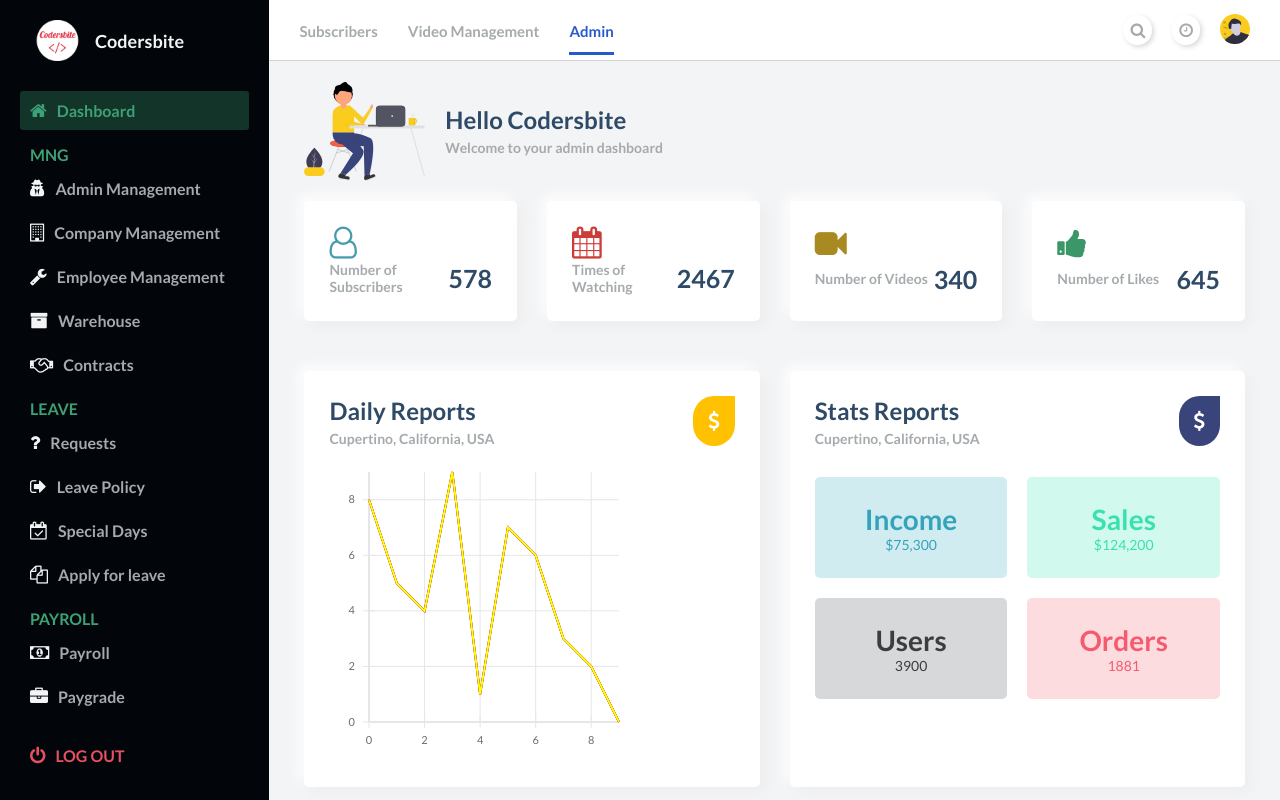
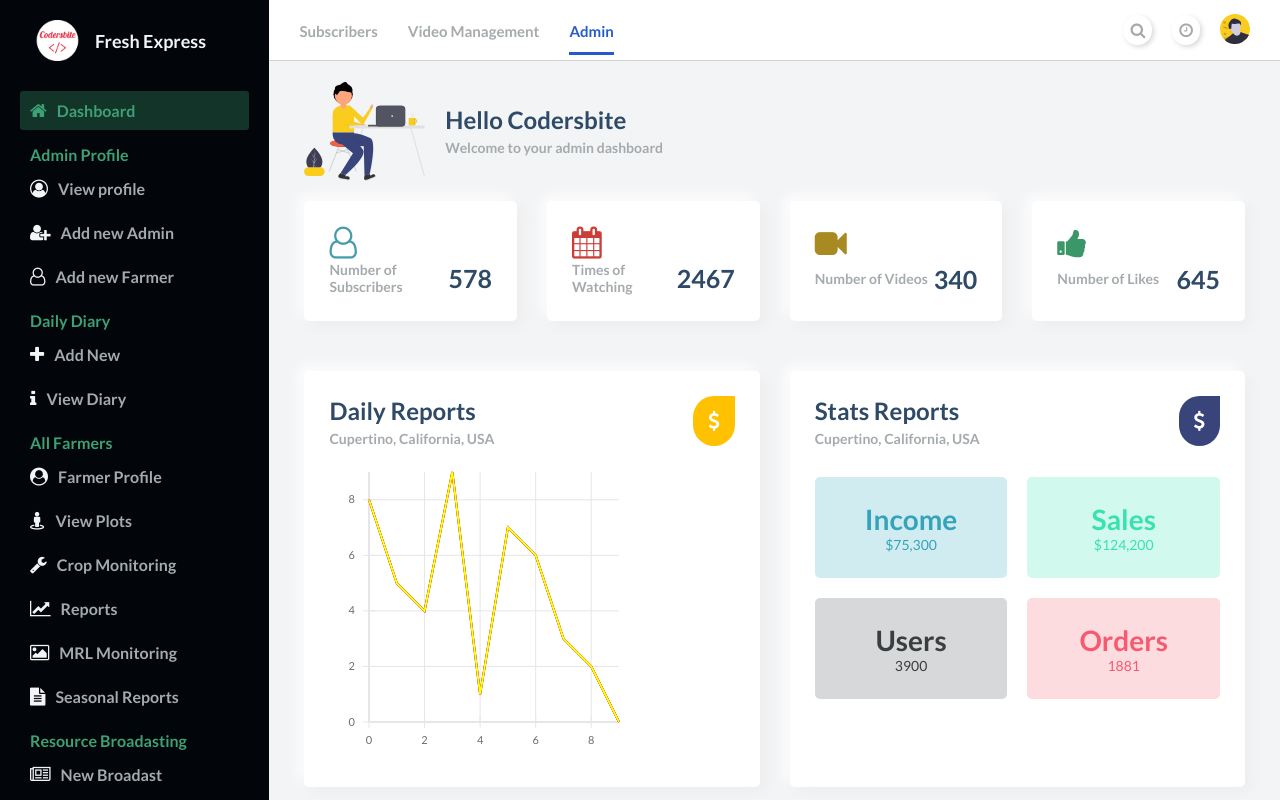
Before and after one commit to Harshal-9/FreshExpress-Dashboard, a React (Create React App) app: page / in a window 1280 px wide. Built offline with nearby package versions, Linux system fonts and the light colour scheme.

Commit message:
Changed sidebar and added font-awesome icons

```diff
--- a/src/components/sidebar/Sidebar.js
+++ b/src/components/sidebar/Sidebar.js
@@ -7,7 +7,7 @@ const Sidebar = ({ sidebarOpen, closeSidebar }) => {
       <div className="sidebar__title">
         <div className="sidebar__img">
           <img src={logo} alt="logo" />
-          <h1>Codersbite</h1>
+          <h1>Fresh Express</h1>
         </div>
         <i
           onClick={() => closeSidebar()}
@@ -22,45 +22,57 @@ const Sidebar = ({ sidebarOpen, closeSidebar }) => {
           <i className="fa fa-home"></i>
           <a href="#">Dashboard</a>
         </div>
-        <h2>MNG</h2>
+        <h2>Admin Profile</h2>
         <div className="sidebar__link">
-          <i className="fa fa-user-secret" aria-hidden="true"></i>
-          <a href="https://csdd4.csb.app/">Admin Management</a>
+          <i className="fa fa-user-circle-o" aria-hidden="true"></i>
+          <a href="#">View profile</a>
         </div>
         <div className="sidebar__link">
-          <i className="fa fa-building-o"></i>
-          <a href="#">Company Management</a>
+          <i className="fa fa-user-plus" aria-hidden="true"></i>
+          <a href="#">Add new Admin</a>
+        </div>
+        <div className="sidebar__link">
+          <i className="fa fa-user-o" aria-hidden="true"></i>
+          <a href="#">Add new Farmer</a>
+        </div>
+
+        <h2>Daily Diary</h2>
+        <div className="sidebar__link">
+          <i className="fa fa-plus"></i>
+          <a href="https://csdd4.csb.app/">Add New</a>
+        </div>
+        <div className="sidebar__link">
+          <i className="fa fa-info"></i>
+          <a href="#">View Diary</a>
+        </div>
+
+        <h2>All Farmers</h2>
+        <div className="sidebar__link">
+          <i className="fa fa-user-circle" aria-hidden="true"></i>
+          <a href="https://csdd4.csb.app/">Farmer Profile</a>
+        </div>
+        <div className="sidebar__link">
+          <i className="fa fa-street-view"></i>
+          <a href="#">View Plots</a>
         </div>
         <div className="sidebar__link">
           <i className="fa fa-wrench"></i>
-          <a href="#">Employee Management</a>
+          <a href="#">Crop Monitoring</a>
         </div>
         <div className="sidebar__link">
-          <i className="fa fa-archive"></i>
-          <a href="#">Warehouse</a>
+          <i className="fa fa-line-chart"></i>
+          <a href="#">Reports</a>
         </div>
         <div className="sidebar__link">
-          <i className="fa fa-handshake-o"></i>
-          <a href="#">Contracts</a>
-        </div>
-        <h2>LEAVE</h2>
-        <div className="sidebar__link">
-          <i className="fa fa-question"></i>
-          <a href="#">Requests</a>
+          <i className="fa fa-image"></i>
+          <a href="#">MRL Monitoring</a>
         </div>
         <div className="sidebar__link">
-          <i className="fa fa-sign-out"></i>
-          <a href="#">Leave Policy</a>
+          <i className="fa fa-file-text"></i>
+          <a href="#">Seasonal Reports</a>
         </div>
-        <div className="sidebar__link">
-          <i className="fa fa-calendar-check-o"></i>
-          <a href="#">Special Days</a>
-        </div>
-        <div className="sidebar__link">
-          <i className="fa fa-files-o"></i>
-          <a href="#">Apply for leave</a>
-        </div>
-        <h2>PAYROLL</h2>
+
+        {/* <h2>Crop Monitoring</h2>
         <div className="sidebar__link">
           <i className="fa fa-money"></i>
           <a href="#">Payroll</a>
@@ -68,11 +80,53 @@ const Sidebar = ({ sidebarOpen, closeSidebar }) => {
         <div className="sidebar__link">
           <i className="fa fa-briefcase"></i>
           <a href="#">Paygrade</a>
+        </div> */}
+        {/* <div className="sidebar__logout">
+          <i className="fa fa-power-off"></i>
+          <a href="#">Log out</a>
+        </div> */}
+        {/* <h2>Reports</h2>
+        <div className="sidebar__link">
+          <i className="fa fa-money"></i>
+          <a href="#">Payroll</a>
+        </div>
+        <div className="sidebar__link">
+          <i className="fa fa-briefcase"></i>
+          <a href="#">Paygrade</a>
+        </div> */}
+        {/* <div className="sidebar__logout">
+          <i className="fa fa-power-off"></i>
+          <a href="#">Log out</a>
+        </div> */}
+
+        {/* <h2>MRL Monitoring</h2>
+        <div className="sidebar__link">
+          <i className="fa fa-money"></i>
+          <a href="#">Payroll</a>
+        </div>
+        <div className="sidebar__link">
+          <i className="fa fa-briefcase"></i>
+          <a href="#">Paygrade</a>
+        </div> */}
+        {/* <div className="sidebar__logout">
+          <i className="fa fa-power-off"></i>
+          <a href="#">Log out</a>
+        </div> */}
+
+        <h2>Resource Broadasting</h2>
+        <div className="sidebar__link">
+          <i className="fa fa-newspaper-o"></i>
+          <a href="#">New Broadast</a>
+        </div>
+        <div className="sidebar__link">
+          <i className="fa fa-book"></i>
+          <a href="#">Past Broadcasts</a>
         </div>
         <div className="sidebar__logout">
           <i className="fa fa-power-off"></i>
           <a href="#">Log out</a>
         </div>
+
       </div>
     </div>
   );
```
